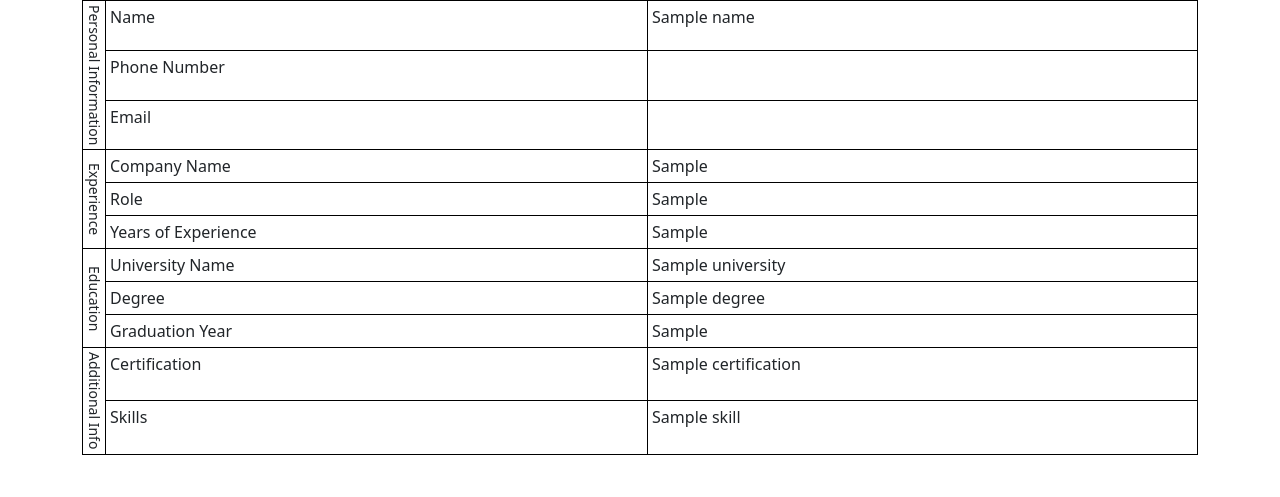
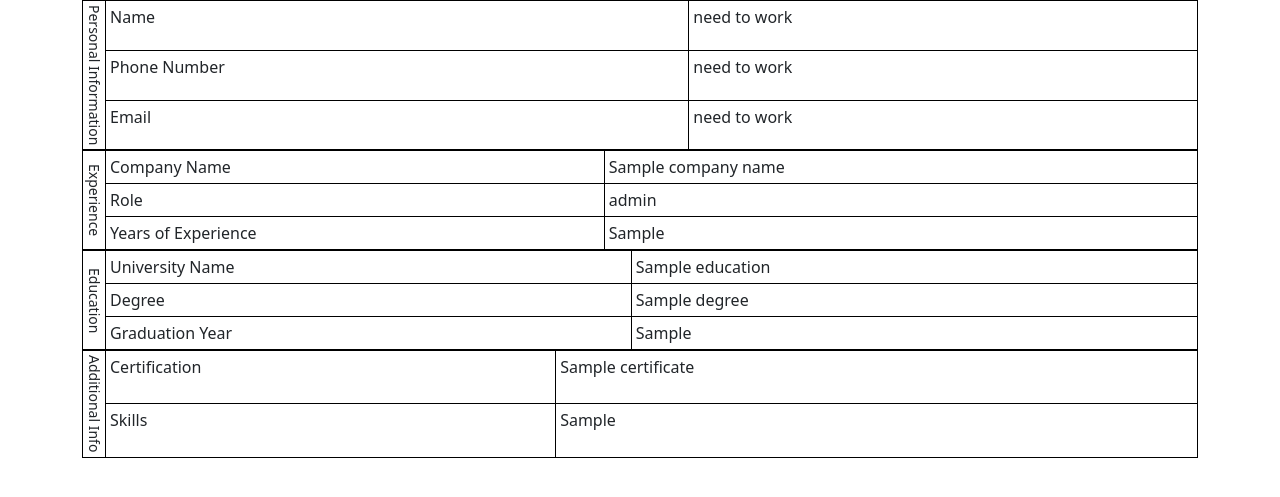
Before and after one commit to romanshilpakar/ResumeRankingAttari, a Flask app: page /HR in a window 1280 px wide. Shown: the part 56-553 px from the top of the page. Run offline with Flask 2, Linux system fonts and the light colour scheme; a database or web service that is not in the repository returns one stand-in record (values such as "Sample title"); some libraries are stand-ins or nearby versions.

Commit message:
fix table

```diff
--- a/app.py
+++ b/app.py
@@ -46,7 +46,7 @@ resume_uploaded = False
 
 ###Spacy model
 print("Loading Resume Parser model...")
-nlp = spacy.load('assets/ResumeModel/output/model-best')
+nlp = spacy.load('assets/ResumeModel2/output/model-best')
 print("Resune Parser model loaded")
 
 
@@ -57,22 +57,20 @@ def index():
 
 @app.route('/HR', methods=['GET', 'POST'])
 def viewdetails():
-    all_results = resumeFetchedData.find({}, {"NAME": 1, "SKILLS": 1, "COMPANIES WORKED AT":1,"WORKED AS": 1,"YEARS OF EXPERIENCE":1, "CERTIFICATION": 1,"UNIVERSITY":1,"DEGREE": 1,"GRADUATION YEAR": 1,"_id": 0})
+    all_results = resumeFetchedData.find({}, {"PROFESSIONAL SKILLS": 1, "COMPANY NAME":1,"ROLE": 1,"YEARS OF EXPERIENCE":1, "CERTIFICATE": 1,"EDUCATION":1,"DEGREE": 1,"_id": 0})
 
     results_list = []
     for result in all_results:
-        name = result.get("NAME", "")
-        skills = result.get("SKILLS", [])
-        certification = result.get("CERTIFICATION", [])
-        company_name = result.get("COMPANIES WORKED AT", [])
+        skills = result.get("PROFESSIONAL SKILLS", [])
+        company_name = result.get("COMPANY NAME", [])
+        role = result.get("ROLE", [])
         years_of_experience = result.get("YEARS OF EXPERIENCE", [])
-        role = result.get("WORKED AS", [])
-        university = result.get("UNIVERSITY", [])
+        certification = result.get("CERTIFICATE", [])
+        university = result.get("EDUCATION", [])
         degree = result.get("DEGREE", [])
         graduation_year = result.get("GRADUATION YEAR", [])
 
-
-        results_list.append({"name": name, "skills": skills,"company_name":company_name,"role": role,"years_of_experience":years_of_experience,"certification":certification,"university":university,"degree":degree,"graduation_year":graduation_year})
+        results_list.append({"skills": skills,"company_name":company_name,"role": role,"years_of_experience":years_of_experience,"certification":certification,"university":university,"degree":degree,"graduation_year":graduation_year})
 
     return render_template("CompanyDashboard.html", data=results_list)
 
@@ -115,6 +113,7 @@ def uploadResume():
                     dic[label_list[i]] = [text_list[i]]
 
             dic["ResumeTitle"] = filename
+            # print(dic)
             result = resumeFetchedData.insert_one(dic)
 
             if result == None:
--- a/templates/CompanyDashboard.html
+++ b/templates/CompanyDashboard.html
@@ -48,10 +48,14 @@
     width: 1em;
     text-align: center;
   }
+  .table-container {
+    margin-bottom: 40px;
+  }
 
   .horizontal-table {
     width: 100%;
     border-collapse: collapse;
+    margin-bottom: 0
   }
 
   .horizontal-table td {
@@ -61,26 +65,29 @@
 </style>
 
 
-
 <div class="container-fluid">
   <div class="container">
-        {% for person in data %}
+    {% for person in data %}
+    <div class="table-container">
         <table class="table horizontal-table">
           <tbody>
             <tr>
               <td class="vertical-text " rowspan="3">Personal Information</td>
-
               <td>Name</td>
-              <td>{{ person.name | join(", ") }}</td>
+              <td> need to work </td>
             </tr>
             <tr>
               <td>Phone Number</td>
-              <td>{{ person.number | join(", ") }}</td>
+              <td> need to work </td>
             </tr>
             <tr>
               <td>Email</td>
-              <td>{{ person.email | join(", ") }}</td>
+              <td>need to work</td>
             </tr>
+          </tbody>
+        </table>
+        <table class="table horizontal-table">
+          <tbody>
             <tr>
               <td class="vertical-text" rowspan="3">Experience</td>
               <td>Company Name</td>
@@ -93,6 +100,7 @@
               {% for r in person.role %}
                 <td>{{ r }}</td>
               {% endfor %}
+
             </tr>
             <tr>
               <td>Years of Experience</td>
@@ -100,7 +108,11 @@
                 <td>{{ exp }}</td>
               {% endfor %}
             </tr>
+          </tbody>
+        </table>
 
+        <table class="table horizontal-table">
+          <tbody>
             <tr>
               <td class="vertical-text" rowspan="3">Education</td>
               <td>University Name</td>
@@ -120,22 +132,34 @@
                 <td>{{ year }}</td>
               {% endfor %}
             </tr>
+          </tbody>
+        </table>
 
+        <table class="table horizontal-table">
+          <tbody>
             <tr>
               <td class="vertical-text" rowspan="2">Additional Info</td>
               <td>Certification</td>
+              <!-- {% for certificate in person.certification %}
+                <td>{{ certificate }}</td>
+              {% endfor %} -->
               <td>{{ person.certification | join(", ") }}</td>
             </tr>
             <tr>
               <td>Skills</td>
+              <!-- {% for skill in person.skills %}
+                <td>{{ skill }}</td>
+              {% endfor %} -->
               <td>{{ person.skills | join(", ") }}</td>
-
             </tr>
           </tbody>
         </table>
+      </div>
         {% endfor %}
     </div>
 </div>
 
 
+
+
 {% endblock %}
```
